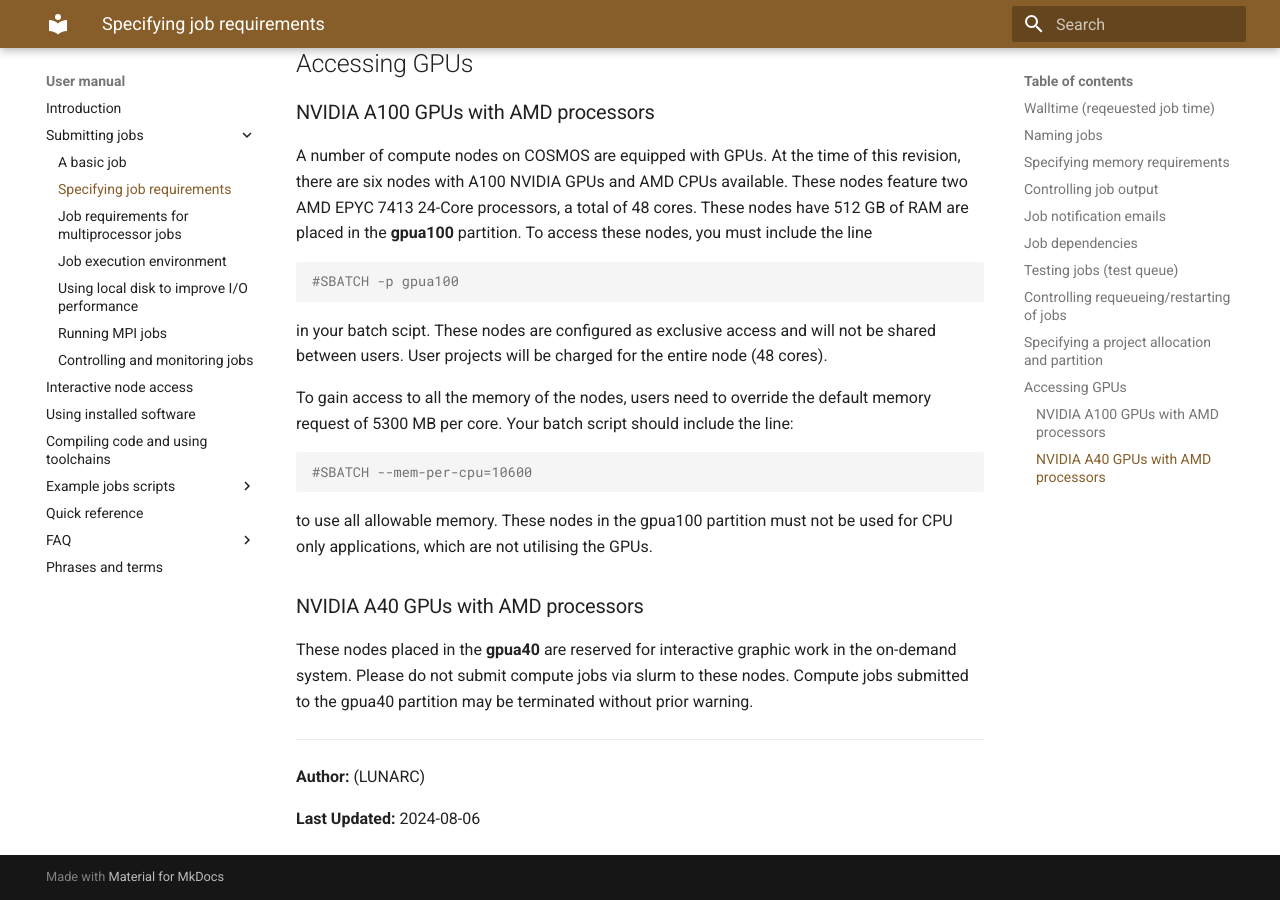
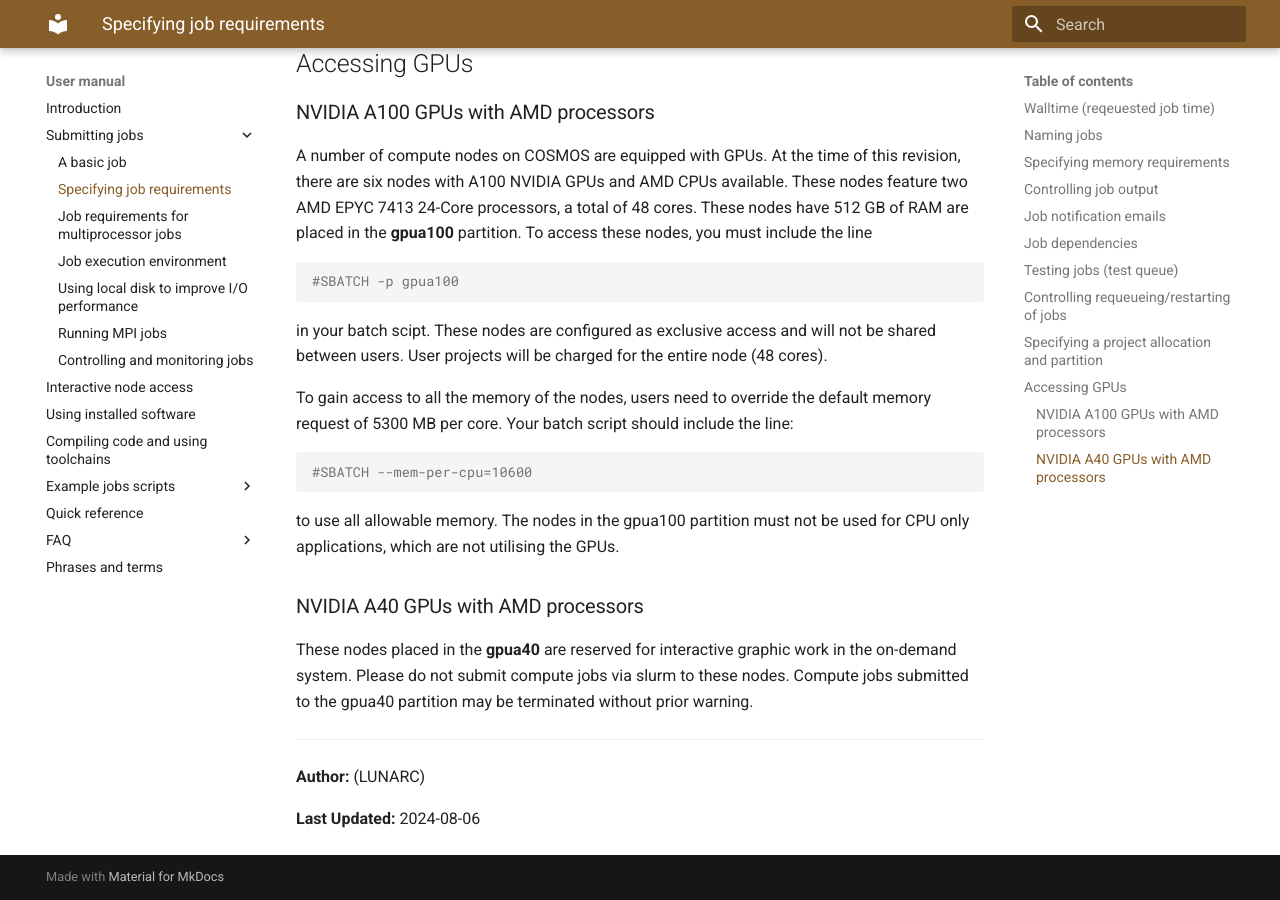
Before and after one commit to lunarc/lunarc_docs, an MkDocs documentation site: the page built from docs/manual/submitting_jobs/manual_specifying_requirements.md, in a window 1280 px wide and 900 px high, scrolled down 4295 px. Built offline with MkDocs 1.6.1 and Material for MkDocs 9.7.7, drawn with Linux system fonts in a browser that asks for light colours; comment, search, counter and statistics services are not loaded.

Commit message:
More orthographics and formatting fixed

````diff
--- a/docs/manual/submitting_jobs/manual_specifying_requirements.md
+++ b/docs/manual/submitting_jobs/manual_specifying_requirements.md
@@ -151,7 +151,7 @@ To gain access to all the memory of the nodes, users need to override the defaul
 ```bash
 #SBATCH --mem-per-cpu=10600
 ```
-to use all allowable memory.  These nodes in the gpua100 partition must not be used for CPU only applications, which are not utilising the GPUs.
+to use all allowable memory.  The nodes in the gpua100 partition must not be used for CPU only applications, which are not utilising the GPUs.
 
 ### NVIDIA A40 GPUs with AMD processors
 
````
Also changed, not shown: docs/manual/faq/manual_faq_jobs.md (+2 -2 lines).
